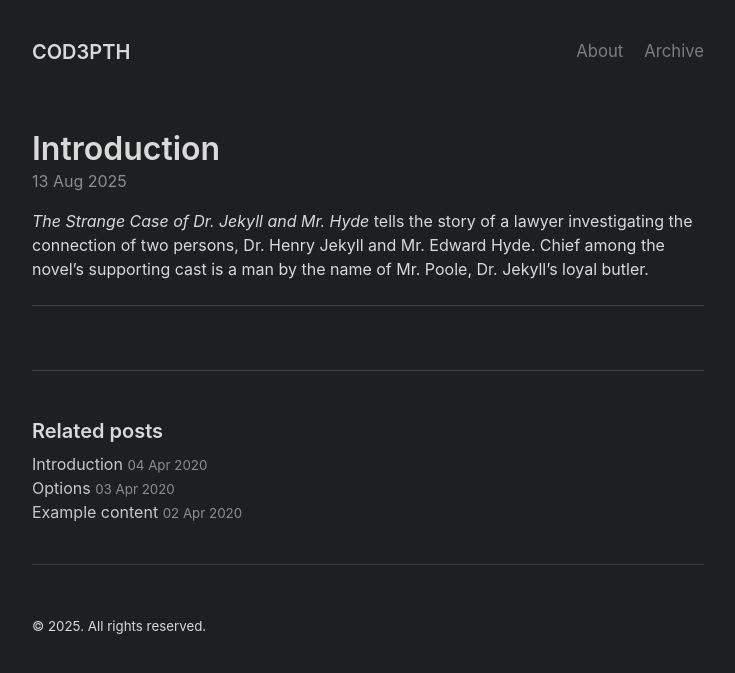
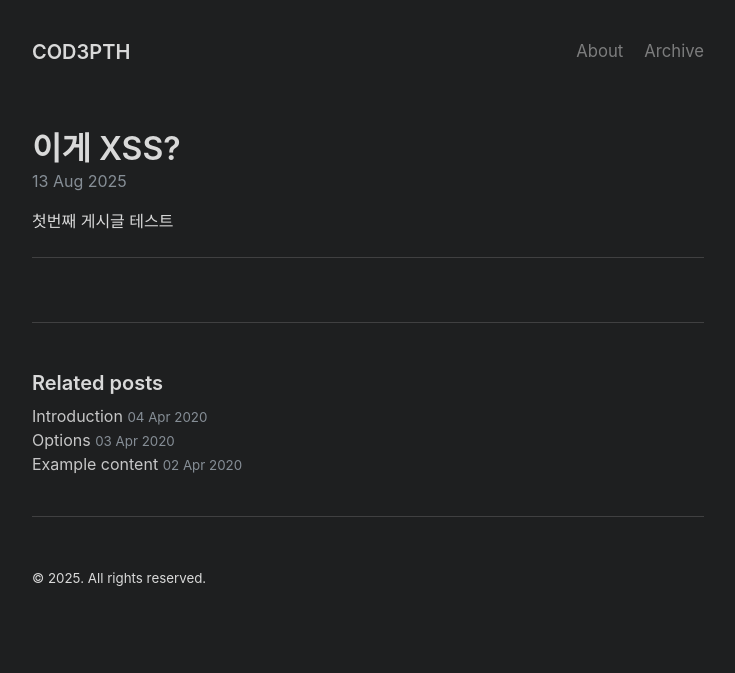
Before and after one commit to cod3pth/cod3pth.github.io, a Jekyll site: the page built from _posts/2025-08-13-thisisxss.md, in a window 1280 px wide. Shown: the top 673 px of the page, without its empty margins (272-1007 px from the left). Built offline with Jekyll 4.4.1, drawn with Linux system fonts in a browser that asks for light colours.

Commit message:
Update 2025-08-13-thisisxss.md

```diff
--- a/_posts/2025-08-13-thisisxss.md
+++ b/_posts/2025-08-13-thisisxss.md
@@ -1,8 +1,8 @@
 ---
 layout: post
-title: Introduction
+title: 이게 XSS?
 ---
 
-*The Strange Case of Dr. Jekyll and Mr. Hyde* tells the story of a lawyer investigating the connection of two persons, Dr. Henry Jekyll and Mr. Edward Hyde. Chief among the novel's supporting cast is a man by the name of Mr. Poole, Dr. Jekyll's loyal butler.
+첫번째 게시글 테스트
 
 -----
```
